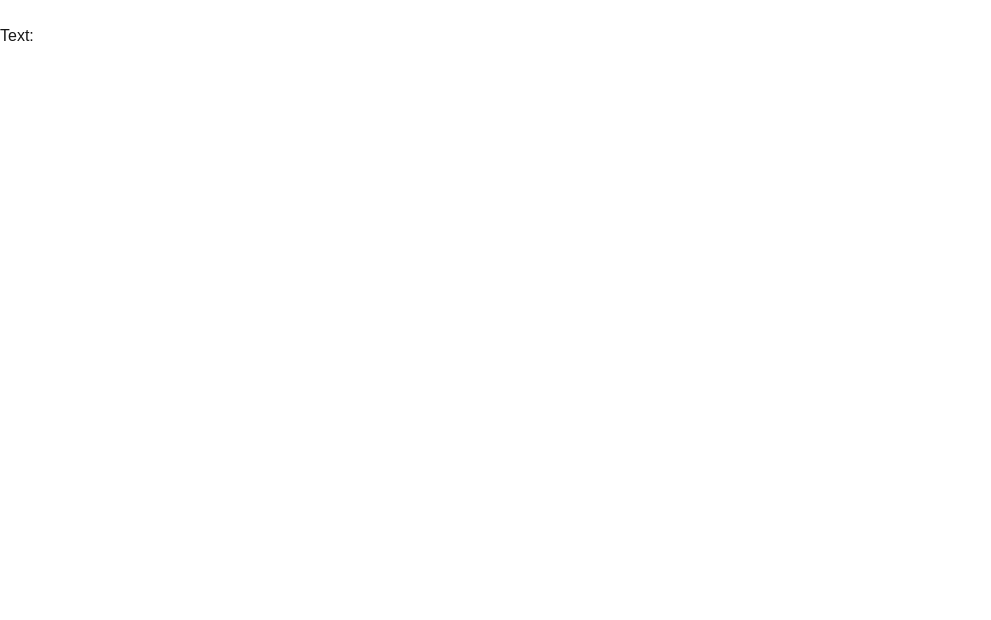
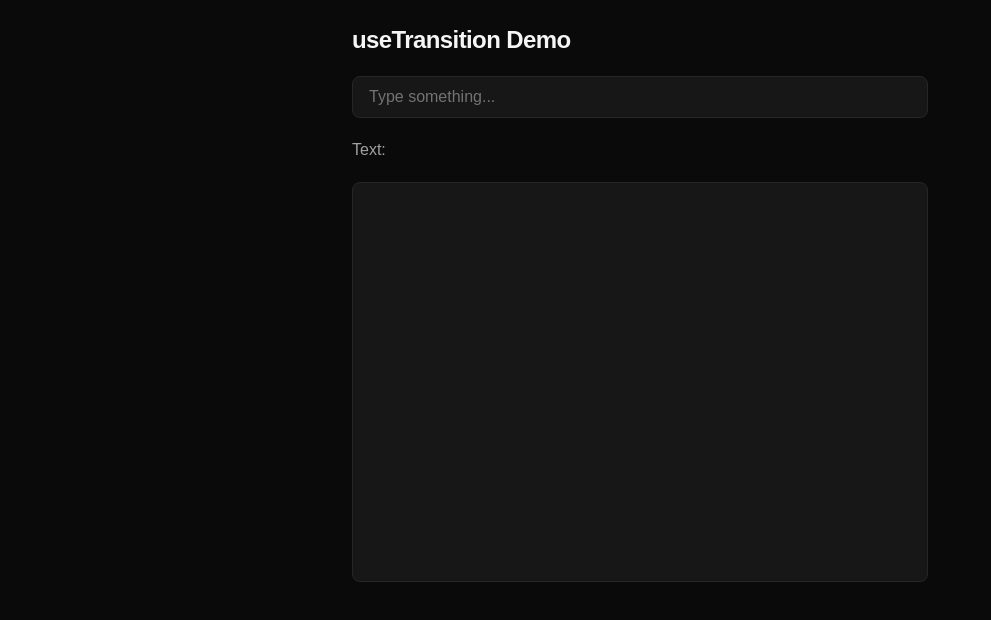
Before and after one commit to Rajender-01/react-hooks-journey, a Next.js app: page /hooks/useTransition/basic in a window 1280 px wide. Shown: the top 620 px of the page, without its empty margins (0-991 px from the left). Built offline with nearby package versions, Linux system fonts and the light colour scheme.

Commit message:
Refactor TransitionBasic component for improved layout and styling

```diff
--- a/src/hooks-learning/02-performance-hooks/useTransition/TransitionBasic.tsx
+++ b/src/hooks-learning/02-performance-hooks/useTransition/TransitionBasic.tsx
@@ -5,6 +5,7 @@ import { useState, useTransition } from "react";
 const blogList: string[] = new Array(20000)
   .fill(0)
   .map((_, i) => `Product${i}`);
+
 const TransitionBasic = () => {
   console.log("render");
   const [text, setText] = useState("");
@@ -18,14 +19,49 @@ const TransitionBasic = () => {
       setList(blogList);
     });
   };
+
   return (
-    <div>
-      <input type="text" onChange={handleChange} />
-      <p>Text: {text}</p>
-      {isPending && <p>Loading...</p>}
-      {list?.map((item, idx) => {
-        return <p key={idx}>{item}</p>;
-      })}
+    <div className="min-h-screen bg-neutral-950 text-neutral-100 p-6">
+      <div className="max-w-xl mx-auto space-y-5">
+
+        <h1 className="text-2xl font-semibold tracking-tight">
+          useTransition Demo
+        </h1>
+
+        <input
+          type="text"
+          onChange={handleChange}
+          placeholder="Type something..."
+          className="w-full px-4 py-2 rounded-lg
+          bg-neutral-900 border border-neutral-800
+          focus:outline-none focus:ring-2 focus:ring-indigo-500
+          placeholder:text-neutral-500"
+        />
+
+        <p className="text-neutral-400">
+          Text: <span className="text-white">{text}</span>
+        </p>
+
+        {isPending && (
+          <p className="text-indigo-400 animate-pulse">
+            Loading heavy list...
+          </p>
+        )}
+
+        <div className="h-100 overflow-auto rounded-lg border border-neutral-800 p-3 bg-neutral-900">
+          {list?.map((item, idx) => {
+            return (
+              <p
+                key={idx}
+                className="text-sm text-neutral-300 py-0.5"
+              >
+                {item}
+              </p>
+            );
+          })}
+        </div>
+
+      </div>
     </div>
   );
 };
```
